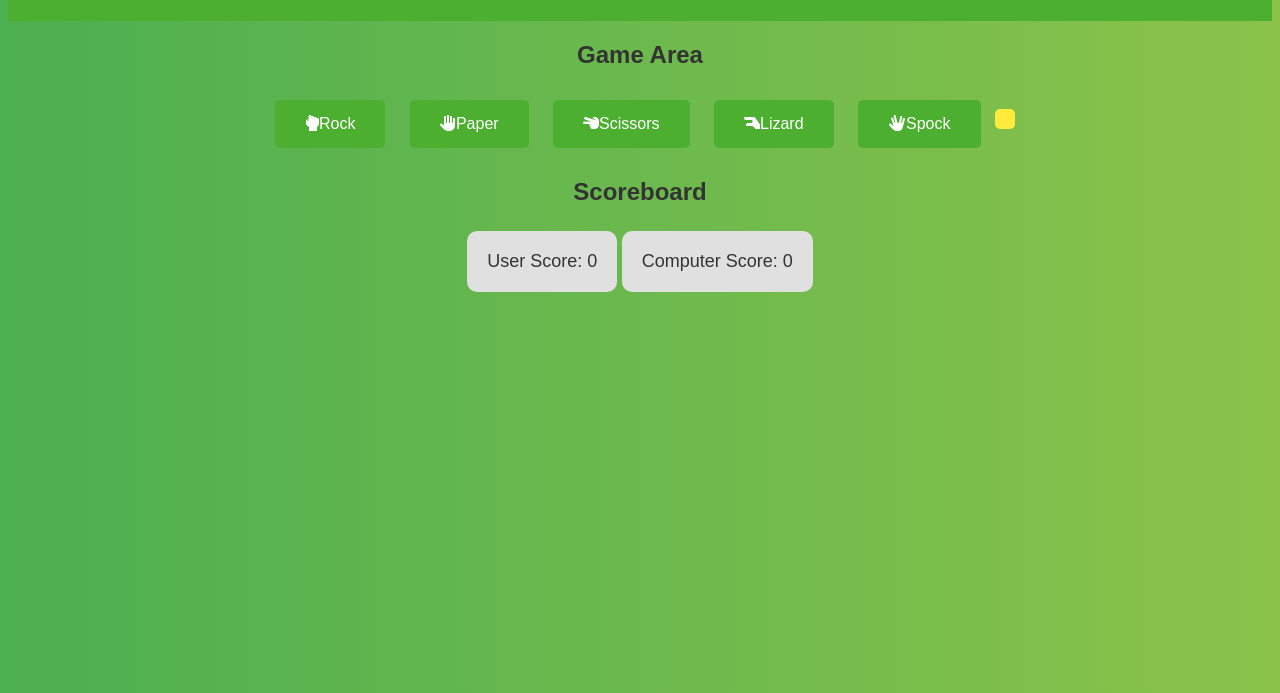
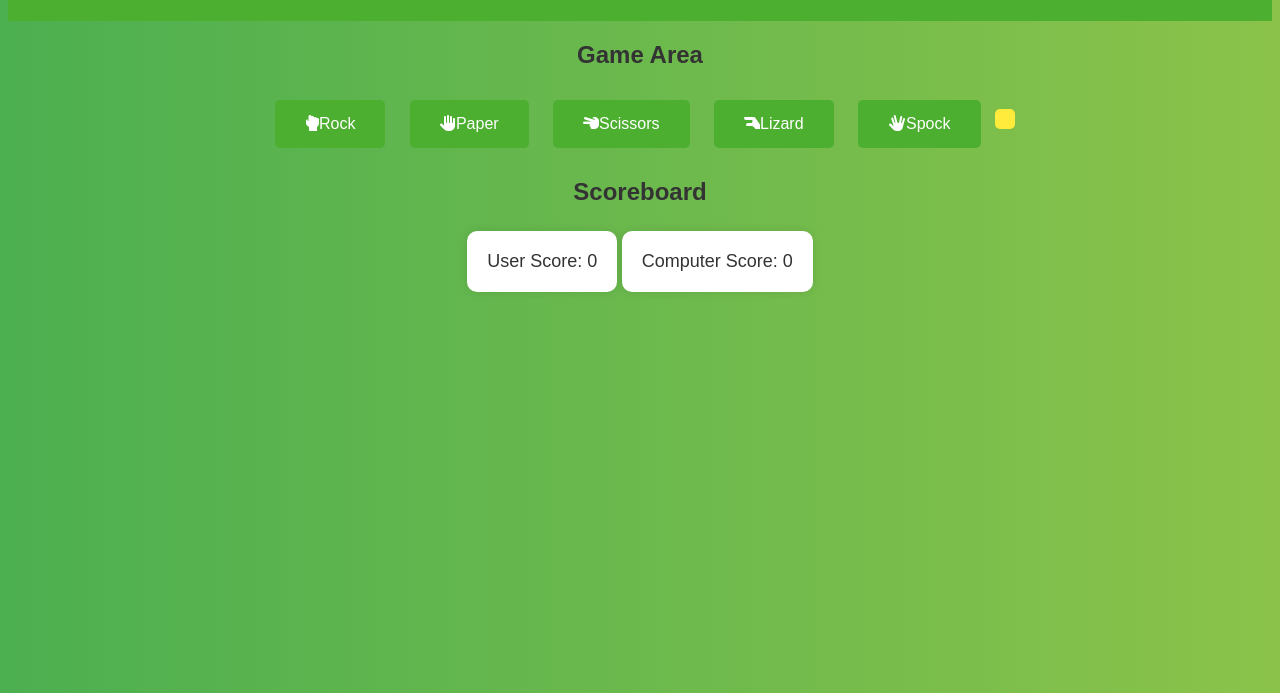
Before and after one commit to Chrizz888/Project2, a plain HTML site: page index.html in a window 1280 px wide. Shown: the part 107-800 px from the top of the page. Drawn offline with Linux system fonts and the light colour scheme.

Commit message:
Enhance scoreboard styling for improved visual design

```diff
--- a/style.css
+++ b/style.css
@@ -40,9 +40,10 @@ button:hover {
 }
 
 #scoreboard p {
-    background-color: #e0e0e0;
+    background-color: #ffffff;
     padding: 20px;
     border-radius: 10px;
+    box-shadow: 0 0 10px rgba(0, 0, 0, 0.1);
     display: inline-block;
     margin-top: 20px;
 }
```
